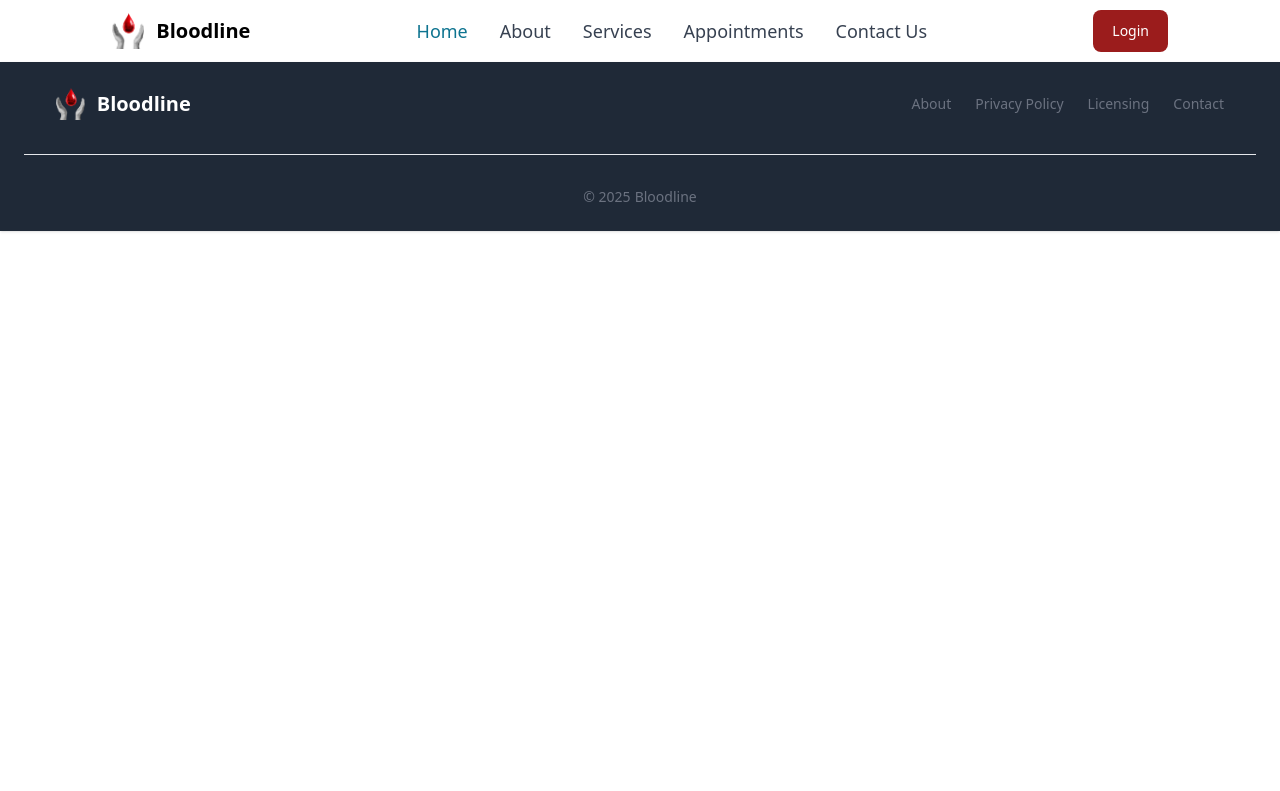
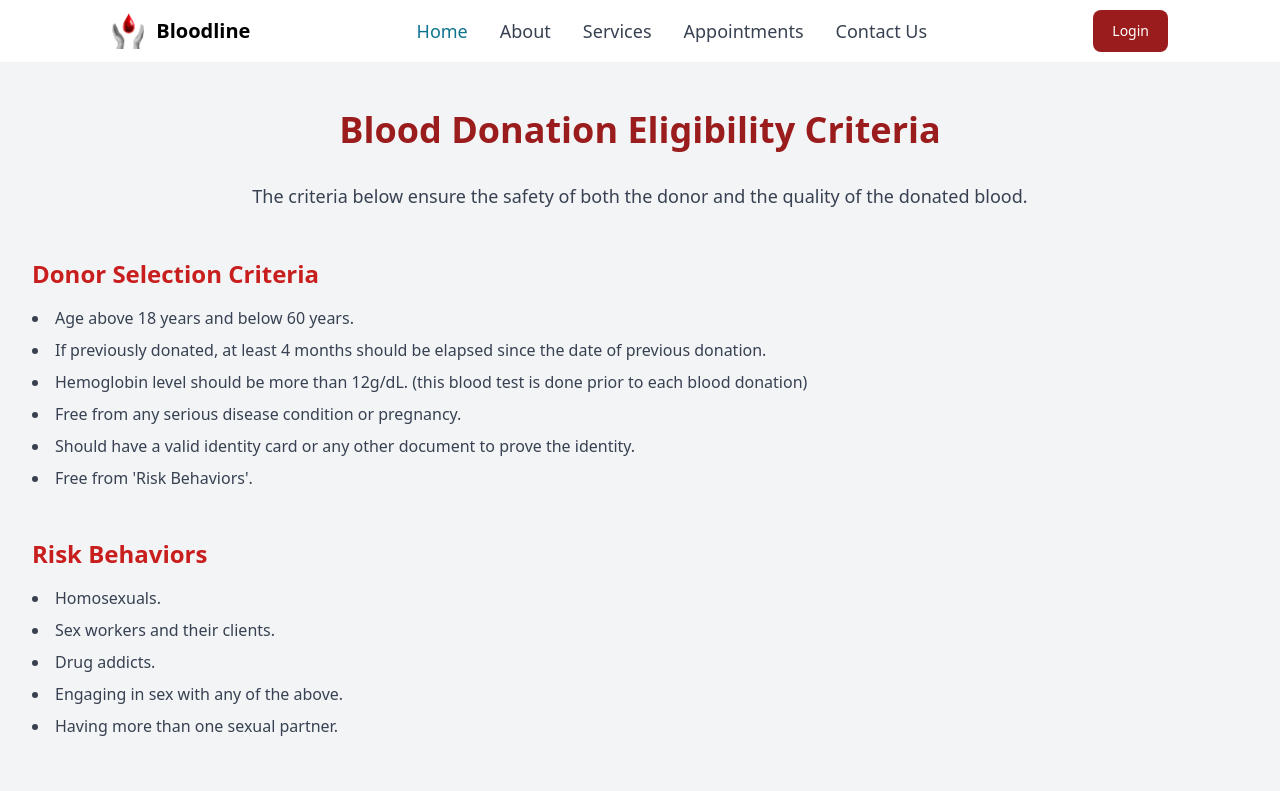
Before and after one commit to OnaliyVinukiy/bloodline, a React (Vite) app in the folder frontend/: page /eligibility in a window 1280 px wide. Shown: the top 791 px of the page. Built offline with nearby package versions, Linux system fonts and the light colour scheme.

Commit message:
Add copyright header and add route

```diff
--- a/frontend/src/App.tsx
+++ b/frontend/src/App.tsx
@@ -1,8 +1,16 @@
+/*!
+ * Bloodline Blood Bank Management System
+ * Copyright (c) 2025 Onaliy Jayawardana
+ * All rights reserved.
+ *
+ * Unauthorized copying, modification, or distribution of this code is prohibited.
+ */
 import { BrowserRouter as Router, Route, Routes } from "react-router-dom";
 import Home from "./pages/home/Home";
 import { FooterComponent } from "./components/common/Footer";
 import { Navigationbar } from "./components/common/Navbar";
 import { Login } from "./pages/home/components/Login";
+import EligibilityCriteria  from "./pages/eligibility/Eligibility";
 import { useState } from "react";
 
 function App() {
@@ -27,6 +35,7 @@ function App() {
       />
       <Routes>
         <Route path="/" element={<Home />} />
+        <Route path="/eligibility" element={<EligibilityCriteria />} />
       </Routes>
       <FooterComponent />
     </Router>
```
